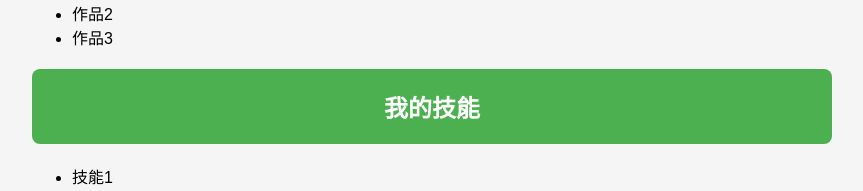
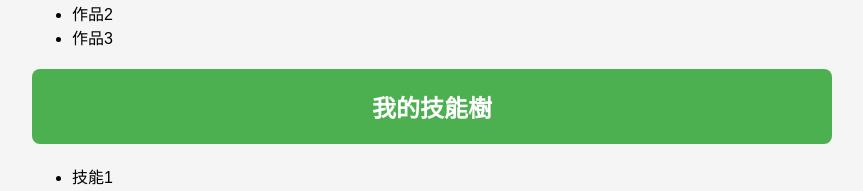
Before and after one commit to ayden0322/github_project, a plain HTML site: page index.html in a window 1280 px wide. Shown: the part 355-546 px from the top of the page, without its empty margins (208-1071 px from the left). Drawn offline with Linux system fonts and the light colour scheme.

Commit message:
增加技能樹

```diff
--- a/index.html
+++ b/index.html
@@ -17,7 +17,7 @@
         <li>作品3</li>
     </ul>
 
-    <h2>我的技能</h2>
+    <h2>我的技能樹</h2>
     <ul>
         <li>技能1</li>
         <li>技能2</li>
```
